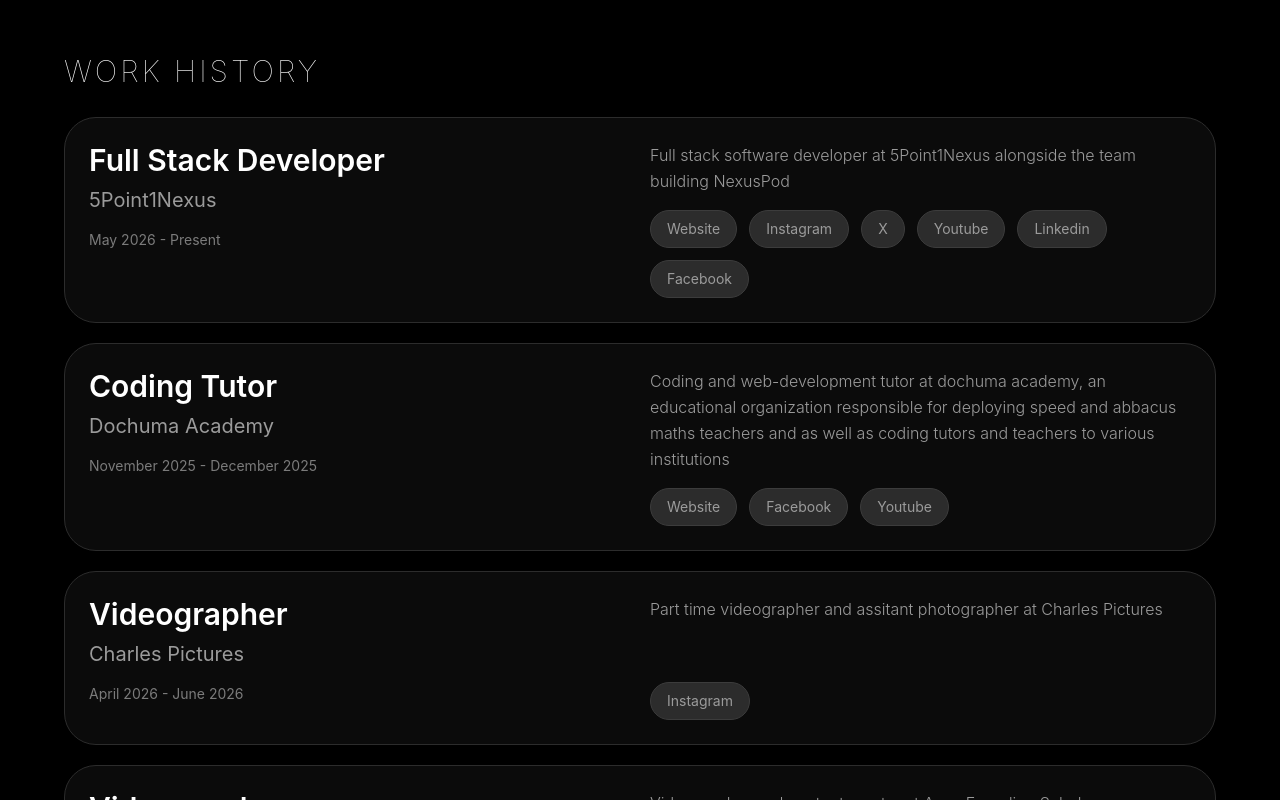
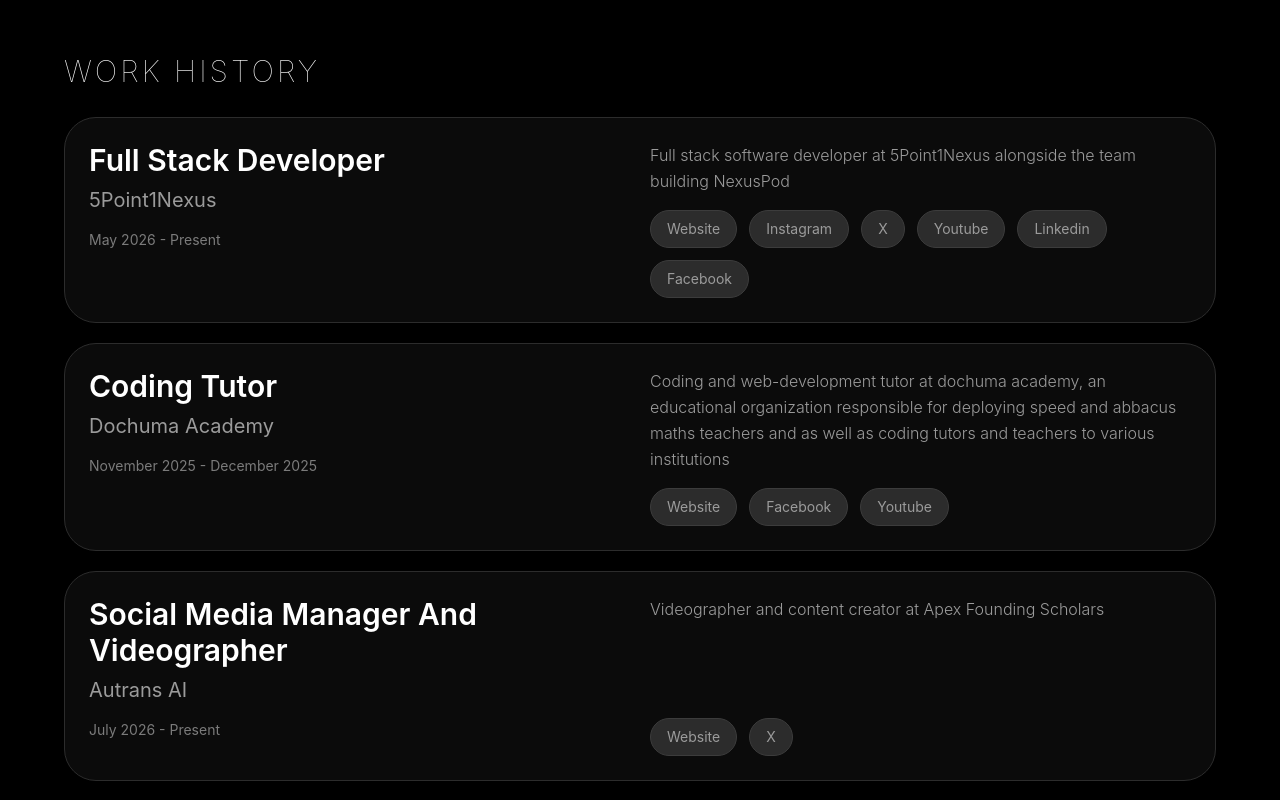
Before and after one commit to viii-fn/portfolio, a React (Vite) app: page / in a window 1280 px wide. Shown: the part 2000-2800 px from the top of the page. Built offline with nearby package versions, Linux system fonts and the light colour scheme.

Commit message:
Minor changes

```diff
--- a/src/user.ts
+++ b/src/user.ts
@@ -83,6 +83,38 @@
         skills: ['davinci resolve', 'photoshop', 'VSDC editor', 'premier rush'],
         job: [
           {
+            title: 'social media manager and videographer',
+            company: 'Autrans AI',
+            startDate: new Date(2026, 6, 24),
+            endDate: null,
+            description: 'Videographer and content creator at Apex Founding Scholars',
+            social: [
+              {
+                title: 'website',
+                url: 'https://autrans.online/'
+              },
+              {
+                title: 'X',
+                url: 'https://x.com/AutransAi/'
+              }
+            ]
+          },
+
+          {
+            title: 'videographer and content creator',
+            company: 'Apex Founding Scholars',
+            startDate: new Date(2026, 6, 24),
+            endDate: null,
+            description: 'Videographer and content creator at Apex Founding Scholars',
+            social: [
+              {
+                title: 'website',
+                url: 'https://apex.pxxl.click/'
+              }
+            ]
+          },
+
+          {
             title: 'videographer',
             company: 'Charles Pictures',
             startDate: new Date(2026, 3, 23),
@@ -92,20 +124,6 @@
               {
                 title: 'instagram',
                 url: 'https://instagram.com/'
-              }
-            ]
-          },
-
-          {
-            title: 'videographer',
-            company: 'Apex Founding Scholars',
-            startDate: new Date(2026, 6, 24),
-            endDate: null,
-            description: 'Videographer and content creator at Apex Founding Scholars',
-            social: [
-              {
-                title: 'website',
-                url: 'https://apex.pxxl.click/'
               }
             ]
           }
```
